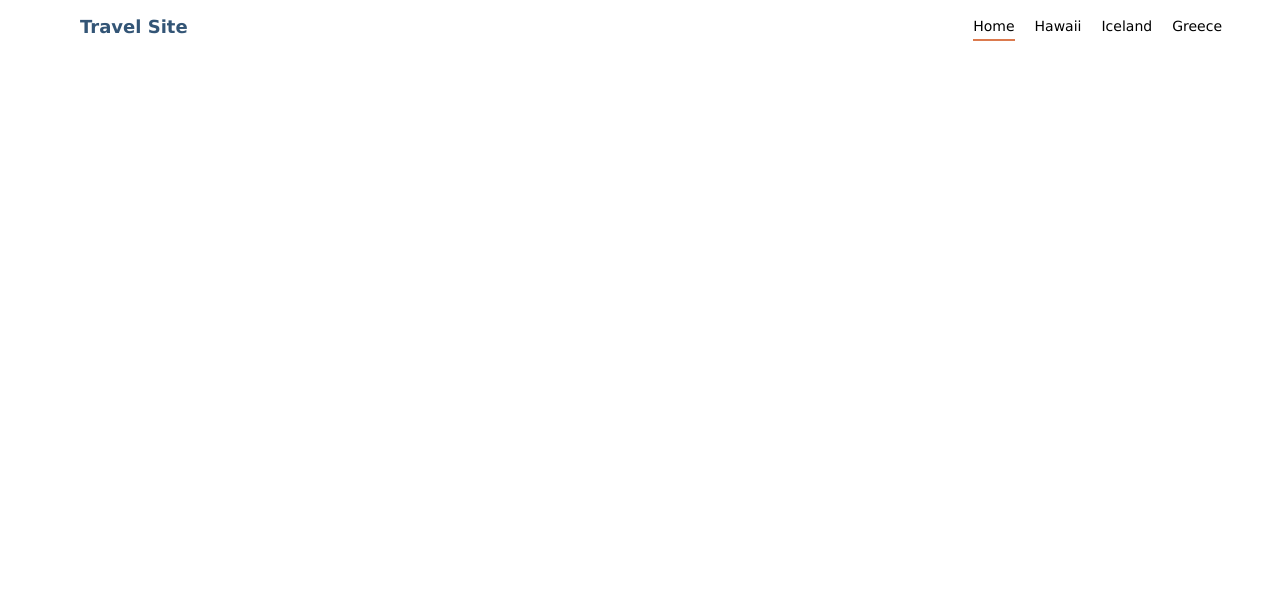
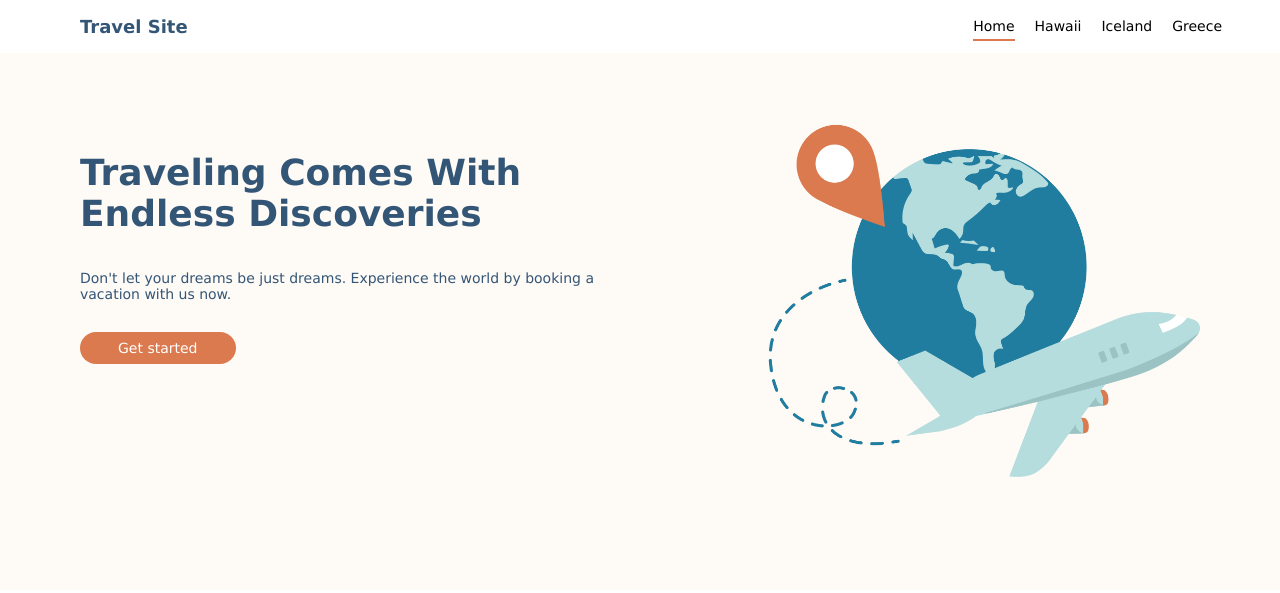
Before and after one commit to cmsanchezg/carlos-sanchez-travelsite-scss, a plain HTML site: page index.html in a window 1280 px wide. Drawn offline with Linux system fonts and the light colour scheme.

Commit message:
create hero section

```diff
--- a/css/global.scss
+++ b/css/global.scss
@@ -2,6 +2,8 @@ body {
     font-family: Verdana, Geneva, Tahoma, sans-serif;
     margin: 0px;
 }
+
+/* nav bar for all pages */
 
 .nav {
     background-color: #ffffff;
--- a/css/main.scss
+++ b/css/main.scss
@@ -0,0 +1,39 @@
+/* hero section */
+
+.hero {
+    background-color: #fefaf5;
+    display: flex;
+    padding: 6.75rem 5rem;
+    margin-top: .5rem;
+
+    &__content {
+        margin-top: .75rem;
+        width: 50%;
+    }
+
+    &__header {
+        color: #335576;
+        font-size: 2.25rem;
+    }
+
+    &__paragraph {
+        color: #335576;
+        font-size: 0.875rem;
+        margin: 2.25rem 0rem;
+    }
+
+    &__get__started__button {
+        color: #ffffff;
+        font-size: 0.875rem;
+        text-decoration: none;
+        background-color: #db7a4e;
+        padding: 0.5rem 2.375rem;
+        border-radius: 25rem;
+    }
+
+    &__img > img {
+        width: 27rem;
+        margin-left: 8rem;
+    }
+
+}
--- a/index.html
+++ b/index.html
@@ -22,5 +22,16 @@
         </ul>
     </nav>
 
+    <main class="hero">
+        <div class="hero__content">
+            <h1 class="hero__header">Traveling Comes With Endless Discoveries</h1>
+            <p class="hero__paragraph">Don't let your dreams be just dreams. Experience the world by booking a vacation with us now.</p>
+            <a class="hero__get__started__button" href="">Get started</a>
+        </div>
+        <div class="hero__img">
+            <img src="./assets/Images/hero.png" alt="plane flying around the world">
+        </div>
+    </main>
+
 </body>
 </html>
```
Also changed, not shown: css/global.css, css/main.css, 2 other files.
